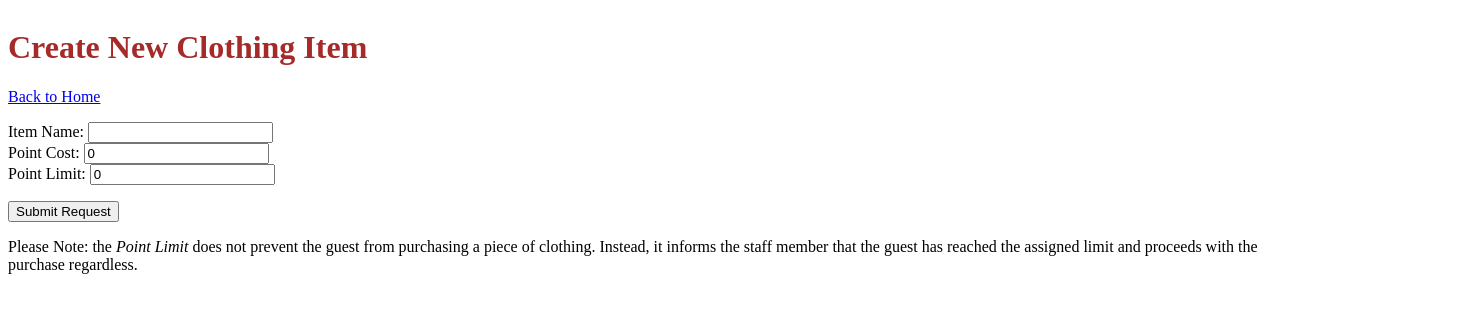
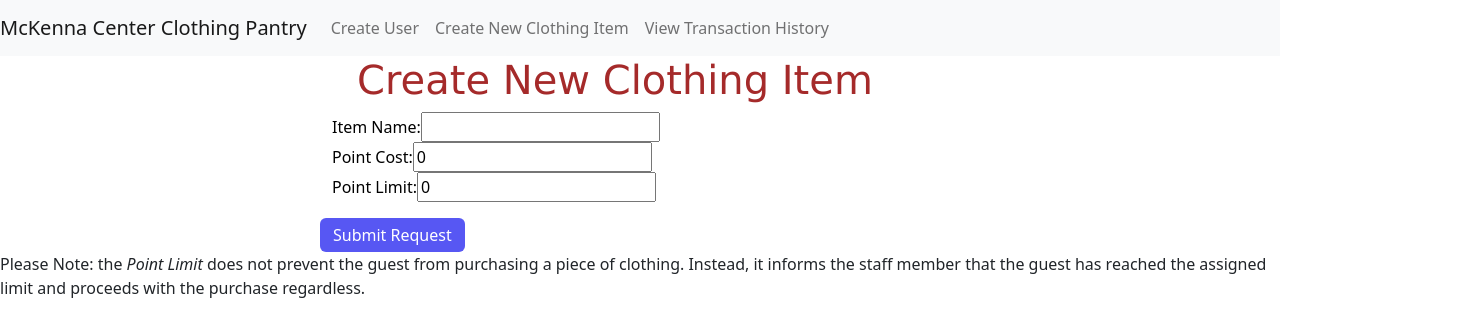
Before and after one commit to amdg-shipley/clothing-app, a React (Create React App) app: page /createclothing in a window 1280 px wide. Shown: the top 336 px of the page, 1460 px wide, since content can reach past the window. Built offline with nearby package versions, Linux system fonts and the light colour scheme.

Commit message:
added navbar and centered all forms

```diff
--- a/package.json
+++ b/package.json
@@ -3,7 +3,10 @@
   "version": "0.1.0",
   "private": true,
   "dependencies": {
+    "bootstrap": "^5.2.3",
     "cra-template": "1.2.0",
+    "jquery": "^3.7.0",
+    "popper.js": "^1.16.1",
     "react": "^18.2.0",
     "react-dom": "^18.2.0",
     "react-router-dom": "^6.11.1",
--- a/src/History.js
+++ b/src/History.js
@@ -8,9 +8,27 @@
 
     return (
         <React.Fragment>
-            <h1>Transaction History</h1>
-            <div className='navlinks'>
-                <Link to='../'>Back to Home</Link>
+            <nav class="navbar navbar-expand-lg navbar-light bg-light">
+                    <Link class="navbar-brand" to="/">McKenna Center Clothing Pantry</Link>
+                    <button class="navbar-toggler" type="button" data-toggle="collapse" data-target="#navbarNav" aria-controls="navbarNav" aria-expanded="false" aria-label="Toggle navigation">
+                        <span class="navbar-toggler-icon"></span>
+                    </button>
+                    <div class="collapse navbar-collapse" id="navbarNav">
+                        <ul class="navbar-nav">
+                        <li class="nav-item">
+                            <Link class="nav-link" to="/createuser">Create User</Link>
+                        </li>
+                        <li class="nav-item">
+                            <Link class="nav-link" to="/createclothing">Create New Clothing Item</Link>
+                        </li>
+                        <li class="nav-item">
+                            <Link class="nav-link" to="/history">View Transaction History</Link>
+                        </li>
+                        </ul>
+                    </div>
+                </nav>
+            <div class="SiteHeading">
+                <h1>Transaction History</h1>
             </div>
             <div>
                 {checkoutHistory.map((checkout)=>{
--- a/src/createClothing.js
+++ b/src/createClothing.js
@@ -25,11 +25,33 @@
 
     return (
         <React.Fragment>
+            <nav class="navbar navbar-expand-lg navbar-light bg-light">
+                    <Link class="navbar-brand" to="/">McKenna Center Clothing Pantry</Link>
+                    <button class="navbar-toggler" type="button" data-toggle="collapse" data-target="#navbarNav" aria-controls="navbarNav" aria-expanded="false" aria-label="Toggle navigation">
+                        <span class="navbar-toggler-icon"></span>
+                    </button>
+                    <div class="collapse navbar-collapse" id="navbarNav">
+                        <ul class="navbar-nav">
+                        <li class="nav-item">
+                            <Link class="nav-link" to="/createuser">Create User</Link>
+                        </li>
+                        <li class="nav-item">
+                            <Link class="nav-link" to="/createclothing">Create New Clothing Item</Link>
+                        </li>
+                        <li class="nav-item">
+                            <Link class="nav-link" to="/history">View Transaction History</Link>
+                        </li>
+                        </ul>
+                    </div>
+                </nav>
+            <div class="SiteHeading">
                 <h1>Create New Clothing Item</h1>
-            <div className='navlinks'>
+                {/* <div className='navlinks'>
                     <Link to='../'>Back to Home</Link>
+                </div> */}
             </div>
             <form>
+                <div class="container">
                     <div>
                         <label htmlFor='itemName'>Item Name: </label>
                         <input
@@ -63,7 +85,8 @@
                         >
                         </input>
                     </div>
-                <button type='submit' onClick={handleSubmit}>Submit Request</button>
+                </div>
+                <button type='submit' class="btn" onClick={handleSubmit}>Submit Request</button>
                 <p>Please Note: the <em>Point Limit</em> does not prevent the guest from purchasing a piece of clothing. Instead, it informs the staff member that the guest has reached the assigned limit and proceeds with the purchase regardless.</p>
             </form>
             {items.map((item)=>{
--- a/src/createUser.js
+++ b/src/createUser.js
@@ -26,11 +26,33 @@
 
     return (
         <React.Fragment>
+            <nav class="navbar navbar-expand-lg navbar-light bg-light">
+                    <Link class="navbar-brand" to="/">McKenna Center Clothing Pantry</Link>
+                    <button class="navbar-toggler" type="button" data-toggle="collapse" data-target="#navbarNav" aria-controls="navbarNav" aria-expanded="false" aria-label="Toggle navigation">
+                        <span class="navbar-toggler-icon"></span>
+                    </button>
+                    <div class="collapse navbar-collapse" id="navbarNav">
+                        <ul class="navbar-nav">
+                        <li class="nav-item">
+                            <Link class="nav-link" to="/createuser">Create User</Link>
+                        </li>
+                        <li class="nav-item">
+                            <Link class="nav-link" to="/createclothing">Create New Clothing Item</Link>
+                        </li>
+                        <li class="nav-item">
+                            <Link class="nav-link" to="/history">View Transaction History</Link>
+                        </li>
+                        </ul>
+                    </div>
+                </nav>
+            <div class="SiteHeading">
                 <h1>Create New User</h1>
-            <div className='navlinks'>
+                {/* <div className='navlinks'>
                     <Link to='../'>Back to Home</Link>
+                </div> */}
             </div>
             <form>
+                <div class="container">
                     <div className='inputs'>
                         <label htmlFor='firstName'>First Name: </label>
                         <input
@@ -53,6 +75,7 @@
                         >
                         </input>
                     </div>
+
                     <div className='inputs'>
                         <label htmlFor='startingPoints'>Starting Points: </label>
                         <input
@@ -64,7 +87,8 @@
                         >
                         </input>
                     </div>
-                <button type='submit' onClick={handleSubmit}>Submit Request</button>
+                </div>
+                <button type='submit' class="btn" onClick={handleSubmit}>Submit Request</button>
             </form>
             {guests.map((guest)=>{
                 const {id,firstName,lastName,startingPoints} = guest;
--- a/src/homePage.js
+++ b/src/homePage.js
@@ -52,18 +52,29 @@
     if (!isCheckout) {
         return (
             <React.Fragment>
-                <div id="SiteHeading">
+                <nav class="navbar navbar-expand-lg navbar-light bg-light">
+                    <Link class="navbar-brand" to="/">McKenna Center Clothing Pantry</Link>
+                    <button class="navbar-toggler" type="button" data-toggle="collapse" data-target="#navbarNav" aria-controls="navbarNav" aria-expanded="false" aria-label="Toggle navigation">
+                        <span class="navbar-toggler-icon"></span>
+                    </button>
+                    <div class="collapse navbar-collapse" id="navbarNav">
+                        <ul class="navbar-nav">
+                        <li class="nav-item">
+                            <Link class="nav-link" to="/createuser">Create User</Link>
+                        </li>
+                        <li class="nav-item">
+                            <Link class="nav-link" to="/createclothing">Create New Clothing Item</Link>
+                        </li>
+                        <li class="nav-item">
+                            <Link class="nav-link" to="/history">View Transaction History</Link>
+                        </li>
+                        </ul>
+                    </div>
+                </nav>
+                <div class="SiteHeading">
                     <h1>Welcome to the McKenna Center Clothing Pantry!</h1>
                 </div>
-                <div className='navlinks'>
-                    <Link to='createuser'>Create User</Link>
-                </div>
-                <div className='navlinks'>
-                    <Link to='createclothing'>Create New Clothing Item</Link>
-                </div>
-                <div className='navlinks'>
-                    <Link to='history'>View Transaction History</Link>
-                </div>
+                <div class="container">
                     <div id="fullNameEntry" className='inputs'>
                         <label htmlFor='fullName'>Guest First and Last Name: </label>
                         <select
@@ -75,6 +86,7 @@
                                 guests.map(guest=><option value={guest.id}>{guest.firstName} {guest.lastName}</option>)
                             }
                         </select>
+                    </div>
                 </div>
                 <button type='submit' onClick={proceedToCheckout} className='btn'>Proceed to Checkout</button>
             </React.Fragment>
--- a/src/index.js
+++ b/src/index.js
@@ -1,3 +1,5 @@
+import 'bootstrap/dist/css/bootstrap.min.css';
+import 'bootstrap/dist/js/bootstrap.bundle.min';
 import React from 'react';
 import ReactDOM from 'react-dom';
 import './styles.css'
--- a/src/styles.css
+++ b/src/styles.css
@@ -4,10 +4,30 @@
     text-align: center;
 }
 
-#SiteHeading {
+.SiteHeading {
     color: rgb(119, 6, 163);
     font-family: Verdana, Geneva, Tahoma, sans-serif;
     text-align: center;
+}
+
+/* Mr. Shipley added to center the forms */
+.container {
+	display: flex;
+	flex-direction: column;
+	padding: 15;
+	margin-left: 25%;
+	margin-right: 25%;
+	color: black;
+}
+
+button {
+	display: flex;
+	flex-direction: column;
+	padding: 15;
+	margin-top: 5%;
+	margin-left: 25%;
+	margin-right: 25%;
+	font-size: 24px;
 }
 
 h2,h1 {
```
Also changed, not shown: 1 other file (tests, documents, lock files or other folders). Lines whose indentation alone changed are shown as unchanged.
